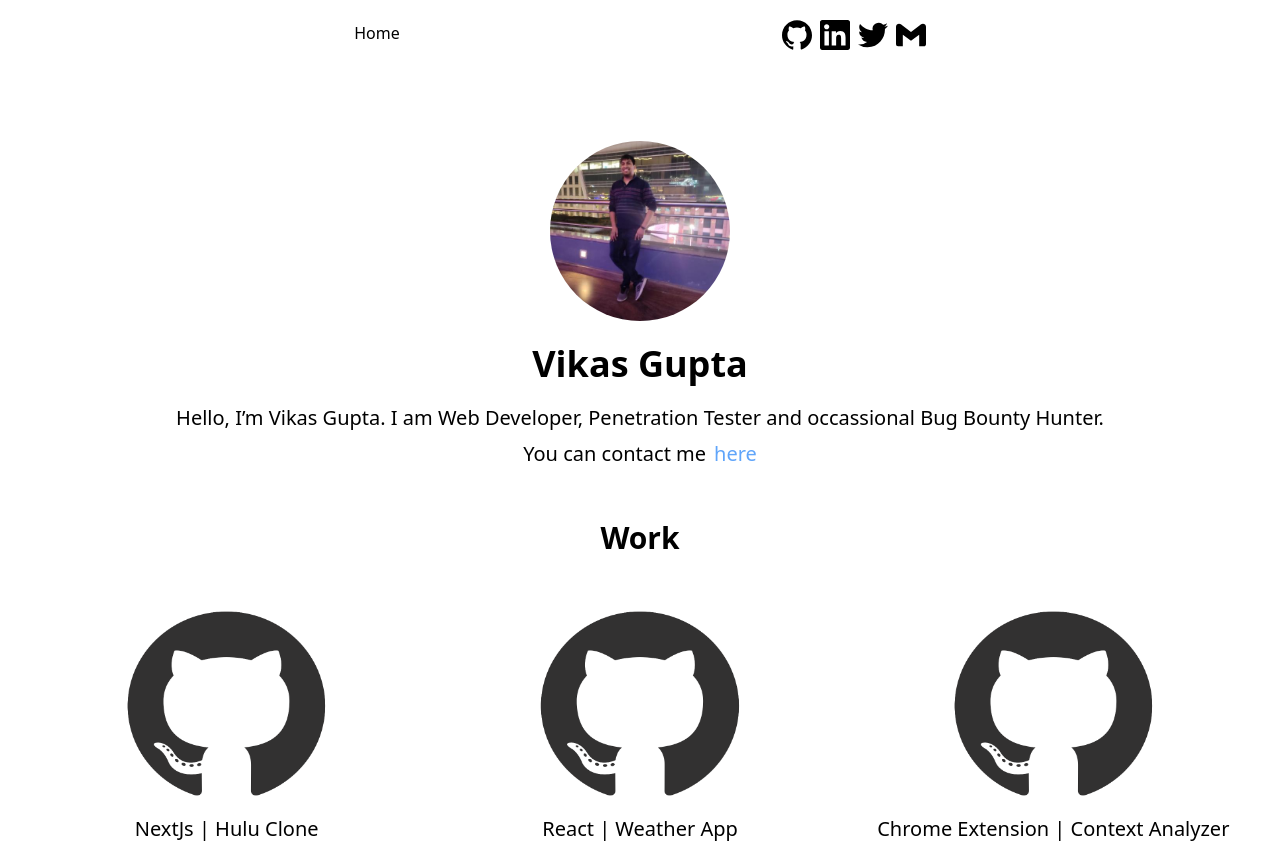
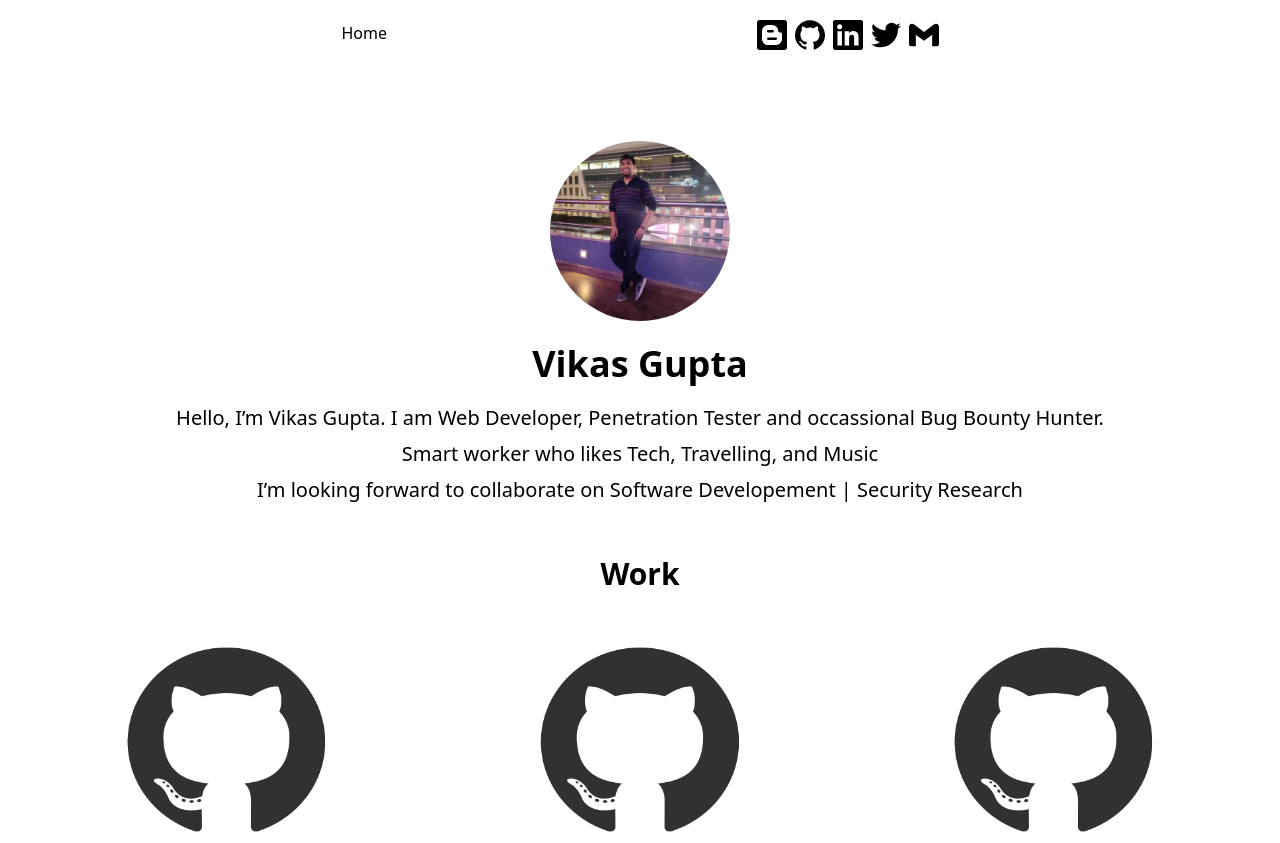
Before and after one commit to iamxhunt3r/vikasdev, a Next.js app: page / in a window 1280 px wide. Shown: the top 843 px of the page. Built offline with nearby package versions, Linux system fonts and the light colour scheme.

Commit message:
Content Updated

```diff
--- /dev/null
+++ b/components/Footer.js
@@ -0,0 +1,9 @@
+function Footer() {
+    return (
+        <div className="text-center my-4">
+            <p> &#169; 2021 Vikas Gupta</p>
+        </div>
+    )
+}
+
+export default Footer
--- a/components/Main.js
+++ b/components/Main.js
@@ -6,11 +6,10 @@ function Main({projectsList}) {
             <section className="text-center">
                 <p className="p-1 font-normal text-xl">Hello, I&rsquo;m Vikas Gupta. I am Web Developer, Penetration Tester and occassional Bug Bounty Hunter.</p>
                 <p className="p-1 font-normal text-xl">
-                You can contact me
-                <a
-                className="text-blue-400 pl-2 hover:text-blue-900"
-                href="mailto:vikasgupta.92155@gmail.com"
-                >here</a>
+                Smart worker who likes Tech, Travelling, and Music
+                </p>
+                <p className="p-1 font-normal text-xl">
+                I’m looking forward to collaborate on Software Developement | Security Research
                 </p>
             </section>
             <h1 className="mt-12 mb-4 text-3xl font-bold text-center">Work</h1>
--- a/components/Social.js
+++ b/components/Social.js
@@ -4,6 +4,20 @@ import Link from 'next/link'
 function Social() {
     return (
         <div>
+            <span className="pl-2">
+            <Link href="https://privacyisfreedom.blogspot.com/">
+                <a
+                rel="nofollow noreferrer noindex noopener"
+                target="_blank"
+                >
+                    <Image
+                    src="/icons/blogger.svg"
+                    height="30"
+                    width="30"
+                    />
+                </a>
+            </Link>
+            </span>
             <span className="pl-2">
             <Link href="https://github.com/iamxhunt3r/">
                 <a
--- a/pages/index.js
+++ b/pages/index.js
@@ -1,5 +1,6 @@
 import Head from 'next/head'
 import Header from '../components/Header'
+import Footer from '../components/Footer'
 import Main from '../components/Main'
 import { projects } from '../utils/requests'
 
@@ -15,6 +16,7 @@ export default function Home({projectsList}) {
 
       <Header />
       <Main projectsList={projectsList}/>
+      <Footer />
     </div>
   )
 }
```
Also changed, not shown: public/icons/blogger.svg (added).
